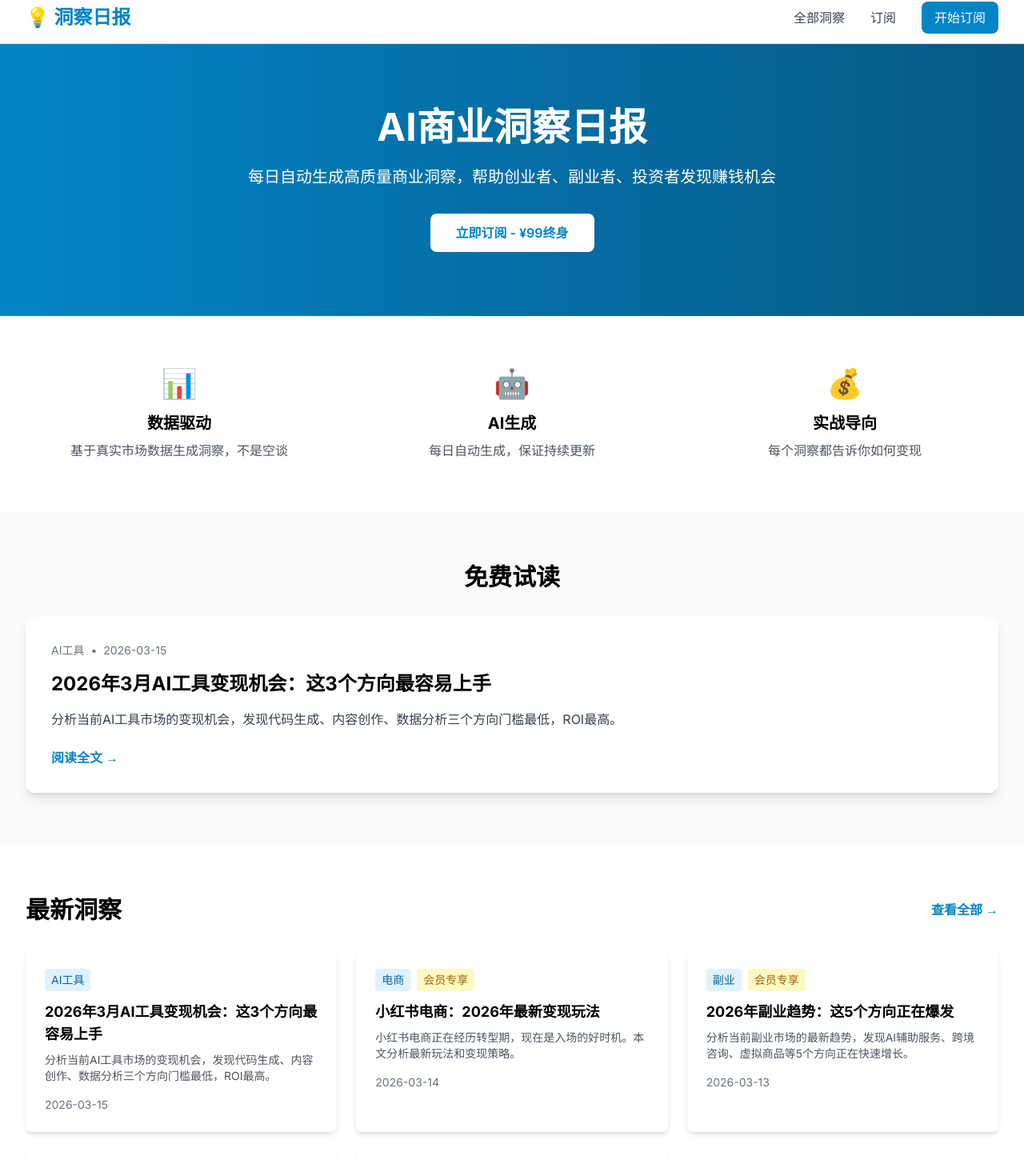
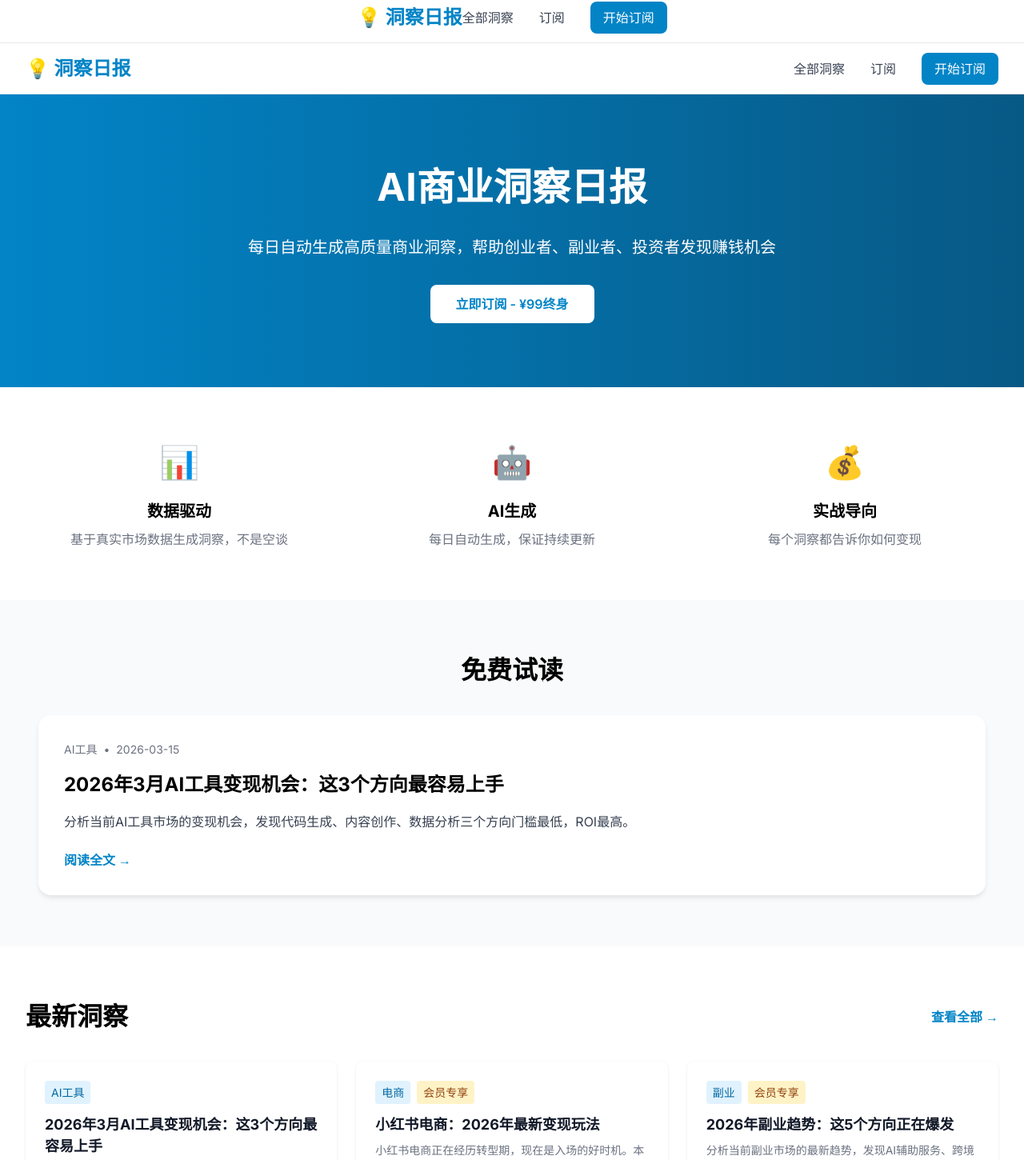
Before and after one commit to MFGAME/ai-insights-daily, a Next.js app: page / in a window 1280 px wide. Shown: the part 10-1460 px from the top of the page at 80% size. Built offline with nearby package versions, Linux system fonts and the light colour scheme.

Commit message:
🎨 使用styled-jsx内联CSS，100%确保样式加载

```diff
--- a/app/page.tsx
+++ b/app/page.tsx
@@ -6,69 +6,339 @@ export default function Home() {
   const freeInsight = insights.find(i => !i.is_premium)
 
   return (
-    <div className="min-h-screen">
-      {/* Hero Section */}
-      <section className="bg-gradient-to-r from-primary-600 to-primary-800 text-white py-20">
-        <div className="max-w-7xl mx-auto px-4 sm:px-6 lg:px-8">
-          <div className="text-center">
-            <h1 className="text-5xl font-bold mb-6">
-              AI商业洞察日报
-            </h1>
-            <p className="text-xl mb-8 max-w-2xl mx-auto">
-              每日自动生成高质量商业洞察，帮助创业者、副业者、投资者发现赚钱机会
-            </p>
-            <Link
-              href="/subscribe"
-              className="bg-white text-primary-600 px-8 py-3 rounded-lg font-semibold hover:bg-gray-100 transition inline-block"
-            >
-              立即订阅 - ¥99终身
-            </Link>
+    <>
+      <style jsx global>{`
+        * { margin: 0; padding: 0; box-sizing: border-box; }
+
+        nav {
+          background: white;
+          border-bottom: 1px solid #e5e7eb;
+          position: sticky;
+          top: 0;
+          z-index: 50;
+          padding: 0 2rem;
+          height: 64px;
+          display: flex;
+          justify-content: space-between;
+          align-items: center;
+        }
+
+        nav a { text-decoration: none; }
+
+        .logo {
+          font-size: 1.5rem;
+          font-weight: bold;
+          color: #0284c7;
+        }
+
+        .nav-links {
+          display: flex;
+          gap: 2rem;
+          align-items: center;
+        }
+
+        .nav-links a {
+          color: #374151;
+          transition: color 0.2s;
+        }
+
+        .nav-links a:hover { color: #0284c7; }
+
+        .cta-button {
+          background: #0284c7;
+          color: white !important;
+          padding: 0.5rem 1rem;
+          border-radius: 0.5rem;
+          transition: background 0.2s;
+        }
+
+        .cta-button:hover { background: #0369a1; }
+
+        .hero {
+          background: linear-gradient(to right, #0284c7, #075985);
+          color: white;
+          padding: 5rem 2rem;
+          text-align: center;
+        }
+
+        .hero h1 {
+          font-size: 3rem;
+          font-weight: bold;
+          margin-bottom: 1.5rem;
+        }
+
+        .hero p {
+          font-size: 1.25rem;
+          margin-bottom: 2rem;
+          max-width: 42rem;
+          margin-left: auto;
+          margin-right: auto;
+        }
+
+        .hero .cta-button {
+          background: white;
+          color: #0284c7 !important;
+          padding: 0.75rem 2rem;
+          font-weight: 600;
+          display: inline-block;
+        }
+
+        .hero .cta-button:hover { background: #f3f4f6; }
+
+        .features {
+          padding: 4rem 2rem;
+          background: white;
+          max-width: 1280px;
+          margin: 0 auto;
+          display: grid;
+          grid-template-columns: repeat(3, 1fr);
+          gap: 2rem;
+        }
+
+        .feature { text-align: center; }
+
+        .feature .icon {
+          font-size: 2.5rem;
+          margin-bottom: 1rem;
+        }
+
+        .feature h3 {
+          font-size: 1.25rem;
+          font-weight: bold;
+          margin-bottom: 0.5rem;
+        }
+
+        .feature p { color: #6b7280; }
+
+        .free-trial {
+          padding: 4rem 2rem;
+          background: #f9fafb;
+        }
+
+        .free-trial .container {
+          max-width: 1280px;
+          margin: 0 auto;
+        }
+
+        .free-trial h2 {
+          font-size: 2rem;
+          font-weight: bold;
+          text-align: center;
+          margin-bottom: 2rem;
+        }
+
+        .free-trial .card {
+          background: white;
+          border-radius: 1rem;
+          box-shadow: 0 4px 6px -1px rgba(0, 0, 0, 0.1);
+          padding: 2rem;
+        }
+
+        .free-trial .meta {
+          display: flex;
+          gap: 0.5rem;
+          color: #6b7280;
+          font-size: 0.875rem;
+          margin-bottom: 1rem;
+        }
+
+        .free-trial h3 {
+          font-size: 1.5rem;
+          font-weight: bold;
+          margin-bottom: 1rem;
+        }
+
+        .free-trial p {
+          color: #374151;
+          margin-bottom: 1.5rem;
+        }
+
+        .free-trial a {
+          color: #0284c7;
+          font-weight: 600;
+          text-decoration: none;
+        }
+
+        .free-trial a:hover { color: #0369a1; }
+
+        .insights {
+          padding: 4rem 2rem;
+          max-width: 1280px;
+          margin: 0 auto;
+        }
+
+        .insights .header {
+          display: flex;
+          justify-content: space-between;
+          align-items: center;
+          margin-bottom: 2rem;
+        }
+
+        .insights h2 {
+          font-size: 2rem;
+          font-weight: bold;
+        }
+
+        .insights .view-all {
+          color: #0284c7;
+          font-weight: 600;
+          text-decoration: none;
+        }
+
+        .insights .grid {
+          display: grid;
+          grid-template-columns: repeat(3, 1fr);
+          gap: 1.5rem;
+        }
+
+        .insights .card {
+          background: white;
+          border-radius: 0.5rem;
+          box-shadow: 0 1px 3px 0 rgba(0, 0, 0, 0.1);
+          padding: 1.5rem;
+          text-decoration: none;
+          transition: box-shadow 0.2s;
+          display: block;
+        }
+
+        .insights .card:hover {
+          box-shadow: 0 10px 15px -3px rgba(0, 0, 0, 0.1);
+        }
+
+        .insights .tags {
+          display: flex;
+          gap: 0.5rem;
+          margin-bottom: 0.75rem;
+        }
+
+        .insights .tag {
+          background: #e0f2fe;
+          color: #0369a1;
+          padding: 0.25rem 0.5rem;
+          border-radius: 0.25rem;
+          font-size: 0.875rem;
+        }
+
+        .insights .premium-tag {
+          background: #fef3c7;
+          color: #92400e;
+          padding: 0.25rem 0.5rem;
+          border-radius: 0.25rem;
+          font-size: 0.875rem;
+        }
+
+        .insights h3 {
+          font-size: 1.125rem;
+          font-weight: bold;
+          margin-bottom: 0.5rem;
+          color: #111827;
+        }
+
+        .insights p {
+          color: #6b7280;
+          font-size: 0.875rem;
+          margin-bottom: 1rem;
+        }
+
+        .insights .date {
+          color: #6b7280;
+          font-size: 0.875rem;
+        }
+
+        .cta {
+          padding: 4rem 2rem;
+          background: #f0f9ff;
+          text-align: center;
+        }
+
+        .cta h2 {
+          font-size: 2rem;
+          font-weight: bold;
+          margin-bottom: 1rem;
+        }
+
+        .cta p {
+          color: #374151;
+          margin-bottom: 2rem;
+          max-width: 42rem;
+          margin-left: auto;
+          margin-right: auto;
+        }
+
+        .cta .cta-button {
+          background: #0284c7;
+          color: white !important;
+          padding: 0.75rem 2rem;
+          font-weight: 600;
+          display: inline-block;
+        }
+
+        .cta .cta-button:hover { background: #0369a1; }
+
+        footer {
+          background: #f9fafb;
+          border-top: 1px solid #e5e7eb;
+          padding: 3rem 2rem;
+          text-align: center;
+          color: #6b7280;
+          margin-top: 5rem;
+        }
+
+        @media (max-width: 768px) {
+          .features, .insights .grid {
+            grid-template-columns: 1fr;
+          }
+          .hero h1 { font-size: 2rem; }
+        }
+      `}</style>
+
+      <nav>
+        <a href="/" className="logo">💡 洞察日报</a>
+        <div className="nav-links">
+          <a href="/insights">全部洞察</a>
+          <a href="/subscribe">订阅</a>
+          <a href="/subscribe" className="cta-button">开始订阅</a>
         </div>
+      </nav>
+
+      <main>
+        <section className="hero">
+          <h1>AI商业洞察日报</h1>
+          <p>每日自动生成高质量商业洞察，帮助创业者、副业者、投资者发现赚钱机会</p>
+          <a href="/subscribe" className="cta-button">立即订阅 - ¥99终身</a>
+        </section>
+
+        <section className="features">
+          <div className="feature">
+            <div className="icon">📊</div>
+            <h3>数据驱动</h3>
+            <p>基于真实市场数据生成洞察，不是空谈</p>
+          </div>
+          <div className="feature">
+            <div className="icon">🤖</div>
+            <h3>AI生成</h3>
+            <p>每日自动生成，保证持续更新</p>
+          </div>
+          <div className="feature">
+            <div className="icon">💰</div>
+            <h3>实战导向</h3>
+            <p>每个洞察都告诉你如何变现</p>
           </div>
         </section>
 
-      {/* Value Proposition */}
-      <section className="py-16 bg-white">
-        <div className="max-w-7xl mx-auto px-4 sm:px-6 lg:px-8">
-          <div className="grid md:grid-cols-3 gap-8">
-            <div className="text-center">
-              <div className="text-4xl mb-4">📊</div>
-              <h3 className="text-xl font-bold mb-2">数据驱动</h3>
-              <p className="text-gray-600">基于真实市场数据生成洞察，不是空谈</p>
-            </div>
-            <div className="text-center">
-              <div className="text-4xl mb-4">🤖</div>
-              <h3 className="text-xl font-bold mb-2">AI生成</h3>
-              <p className="text-gray-600">每日自动生成，保证持续更新</p>
-            </div>
-            <div className="text-center">
-              <div className="text-4xl mb-4">💰</div>
-              <h3 className="text-xl font-bold mb-2">实战导向</h3>
-              <p className="text-gray-600">每个洞察都告诉你如何变现</p>
-            </div>
-          </div>
-        </div>
-      </section>
-
-      {/* Free Sample */}
         {freeInsight && (
-        <section className="py-16 bg-gray-50">
-          <div className="max-w-7xl mx-auto px-4 sm:px-6 lg:px-8">
-            <h2 className="text-3xl font-bold text-center mb-8">
-              免费试读
-            </h2>
-            <div className="bg-white rounded-xl shadow-lg p-8">
-              <div className="flex items-center gap-2 text-sm text-gray-500 mb-4">
+          <section className="free-trial">
+            <div className="container">
+              <h2>免费试读</h2>
+              <div className="card">
+                <div className="meta">
                   <span>{freeInsight.category}</span>
                   <span>•</span>
                   <span>{freeInsight.published_at}</span>
                 </div>
-              <h3 className="text-2xl font-bold mb-4">{freeInsight.title}</h3>
-              <p className="text-gray-700 mb-6">{freeInsight.summary}</p>
-              <Link
-                href={`/insights/${freeInsight.id}`}
-                className="text-primary-600 font-semibold hover:text-primary-700"
-              >
+                <h3>{freeInsight.title}</h3>
+                <p>{freeInsight.summary}</p>
+                <Link href={`/insights/${freeInsight.id}`}>
                   阅读全文 →
                 </Link>
               </div>
@@ -76,64 +346,44 @@ export default function Home() {
           </section>
         )}
 
-      {/* Latest Insights */}
-      <section className="py-16">
-        <div className="max-w-7xl mx-auto px-4 sm:px-6 lg:px-8">
-          <div className="flex justify-between items-center mb-8">
-            <h2 className="text-3xl font-bold">最新洞察</h2>
-            <Link href="/insights" className="text-primary-600 font-semibold hover:text-primary-700">
+        <section className="insights">
+          <div className="header">
+            <h2>最新洞察</h2>
+            <Link href="/insights" className="view-all">
               查看全部 →
             </Link>
           </div>
-          <div className="grid md:grid-cols-2 lg:grid-cols-3 gap-6">
+          <div className="grid">
             {latestInsights.map(insight => (
               <Link
                 key={insight.id}
                 href={`/insights/${insight.id}`}
-                className="bg-white rounded-lg shadow-md hover:shadow-xl transition p-6"
+                className="card"
               >
-                <div className="flex items-center gap-2 text-sm text-gray-500 mb-3">
-                  <span className="bg-primary-100 text-primary-700 px-2 py-1 rounded">
-                    {insight.category}
-                  </span>
+                <div className="tags">
+                  <span className="tag">{insight.category}</span>
                   {insight.is_premium && (
-                    <span className="bg-yellow-100 text-yellow-700 px-2 py-1 rounded">
-                      会员专享
-                    </span>
+                    <span className="premium-tag">会员专享</span>
                   )}
                 </div>
-                <h3 className="text-lg font-bold mb-2 line-clamp-2">
-                  {insight.title}
-                </h3>
-                <p className="text-gray-600 text-sm line-clamp-3">
-                  {insight.summary}
-                </p>
-                <div className="mt-4 text-sm text-gray-500">
-                  {insight.published_at}
-                </div>
+                <h3>{insight.title}</h3>
+                <p>{insight.summary}</p>
+                <div className="date">{insight.published_at}</div>
               </Link>
             ))}
           </div>
-        </div>
         </section>
 
-      {/* CTA */}
-      <section className="py-16 bg-primary-50">
-        <div className="max-w-7xl mx-auto px-4 sm:px-6 lg:px-8 text-center">
-          <h2 className="text-3xl font-bold mb-4">
-            每日洞察，直达你的邮箱
-          </h2>
-          <p className="text-gray-700 mb-8 max-w-2xl mx-auto">
-            订阅后，每日早上8点准时收到最新商业洞察。已有 50+ 创业者和副业者在订阅。
-          </p>
-          <Link
-            href="/subscribe"
-            className="bg-primary-600 text-white px-8 py-3 rounded-lg font-semibold hover:bg-primary-700 transition inline-block"
-          >
-            立即订阅 - ¥99终身
-          </Link>
-        </div>
+        <section className="cta">
+          <h2>每日洞察，直达你的邮箱</h2>
+          <p>订阅后，每日早上8点准时收到最新商业洞察。已有 50+ 创业者和副业者在订阅。</p>
+          <a href="/subscribe" className="cta-button">立即订阅 - ¥99终身</a>
         </section>
-    </div>
+      </main>
+
+      <footer>
+        <p>© 2026 AI商业洞察日报. 每日发现赚钱机会.</p>
+      </footer>
+    </>
   )
 }
```
Lines whose indentation alone changed are shown as unchanged.
